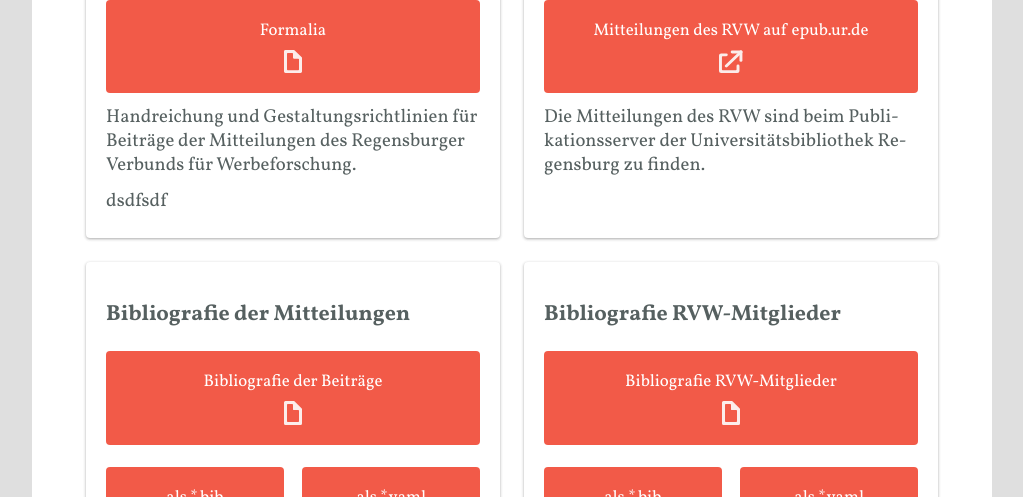
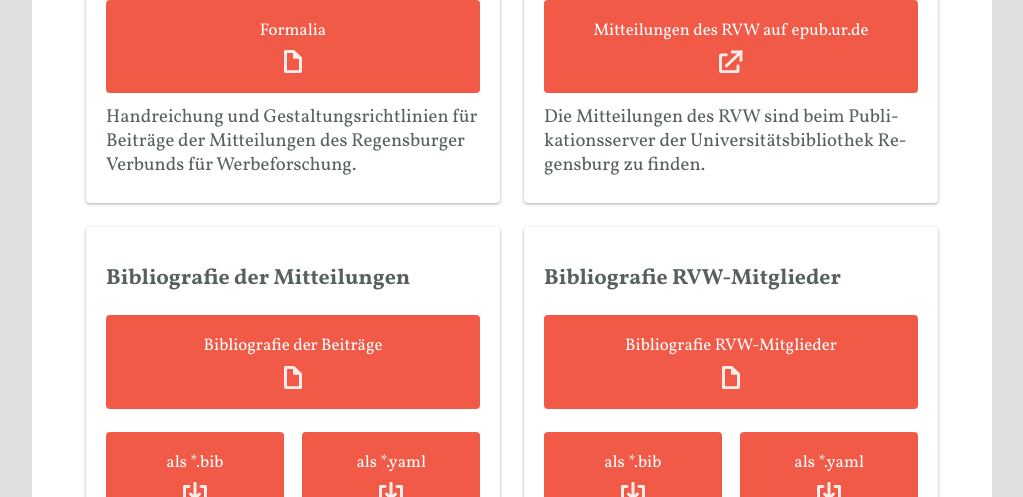
Before and after one commit to maybegeek/test-repo, a plain HTML site: page docs/index.html in a window 1280 px wide. Shown: the part 603-1100 px from the top of the page, without its empty margins (128-1151 px from the left). Drawn offline with Linux system fonts and the light colour scheme.

```diff
--- a/docs/index.html
+++ b/docs/index.html
@@ -23,7 +23,6 @@
     <h3 id="formalia-der-beiträge">Formalia der Beiträge</h3>
     <p><a href="formalia-mitteilungen.html">Formalia <img src="layout/css/file-svgrepo-com.svg" class="svg-site" alt="site" /></a></p>
     <p>Handreichung und Ge­stal­tungs­richt­li­nien für Beiträge der Mitteilungen des Regensburger Verbunds für Werbeforschung.</p>
-    <p>dsdfsdf</p>
     </article>
     <article>
     <h3 id="mitteilungen-des-rvw">Mitteilungen des RVW</h3>
```
